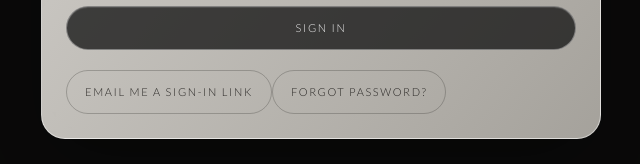
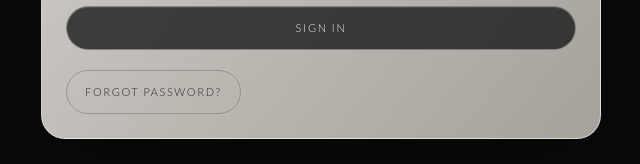
Before and after one commit to allygoodencrow-pixel/NEW-Thanksgiving, a React (Vite) app: page / in a window 1280 px wide. Shown: the part 530-694 px from the top of the page, without its empty margins (319-959 px from the left). Built offline with nearby package versions, Linux system fonts and the light colour scheme; a web font is replaced by a local one.

Commit message:
Require buyer password setup: src/CloudApp.tsx

```diff
--- a/src/CloudApp.tsx
+++ b/src/CloudApp.tsx
@@ -23,7 +23,7 @@ export default function CloudApp() {
   const [loading, setLoading] = useState(false);
   const [accountOpen, setAccountOpen] = useState(false);
   const [setupIntent, setSetupIntent] = useState<AuthSetupIntent>(() => initialAuthSetupIntent || readAuthSetupIntent(window.location.href));
-  const [mode, setMode] = useState<'signin' | 'reset' | 'link'>('signin');
+  const [mode, setMode] = useState<'signin' | 'reset'>('signin');
   const [email, setEmail] = useState('');
   const [password, setPassword] = useState('');
   const [name, setName] = useState('Thanksgiving at home');
@@ -173,11 +173,6 @@ export default function CloudApp() {
         const {error: failure} = await supabase.auth.resetPasswordForEmail(email.trim(), {redirectTo}); if (failure) throw failure;
         setMessage(needsSetupLink ? 'If an account exists for this email, a fresh password setup link has been sent. Check your inbox and spam.' : 'If an account exists for this email, a password reset link has been sent.'); return;
       }
-      if (mode === 'link') {
-        const {error: failure} = await supabase.auth.signInWithOtp({email: email.trim(), options: {shouldCreateUser: false, emailRedirectTo: redirectTo}});
-        if (failure) throw failure;
-        setMessage('Check your inbox and spam for your personal sign-in link. Open it on the device you want to use.'); return;
-      }
       const result = await supabase.auth.signInWithPassword({email: email.trim(), password});
       if (result.error) throw result.error;
       setPassword('');
@@ -226,9 +221,8 @@ export default function CloudApp() {
           <form onSubmit={authenticate}>
             {!passwordSetup && <label>EMAIL<input type="email" autoComplete="email" required value={email} onChange={e => setEmail(e.target.value)} /></label>}
             {(passwordSetup || (!needsSetupLink && mode === 'signin')) && <label>{passwordSetup ? 'NEW PASSWORD' : 'PASSWORD'}<input type="password" autoComplete={passwordSetup ? 'new-password' : 'current-password'} minLength={passwordSetup ? 8 : 1} required value={password} onChange={e => setPassword(e.target.value)} /></label>}
-            <button type="submit" disabled={busy}>{busy ? 'PLEASE WAIT…' : passwordSetup ? 'SAVE PASSWORD' : needsSetupLink ? 'SEND SETUP LINK' : mode === 'reset' ? 'SEND RESET LINK' : mode === 'link' ? 'SEND SIGN-IN LINK' : 'SIGN IN'}</button>
+            <button type="submit" disabled={busy}>{busy ? 'PLEASE WAIT…' : passwordSetup ? 'SAVE PASSWORD' : needsSetupLink ? 'SEND SETUP LINK' : mode === 'reset' ? 'SEND RESET LINK' : 'SIGN IN'}</button>
           </form>
-          {!session && !needsSetupLink && mode === 'signin' && <button className="account-text-action" disabled={busy} onClick={() => {setMode('link'); setPassword(''); setError(''); setMessage('');}}>EMAIL ME A SIGN-IN LINK</button>}
           {!passwordSetup && <button className="account-text-action" onClick={() => {
             if (needsSetupLink) {
               setSetupIntent(null); setMode('signin'); setAccountOpen(true);
```
